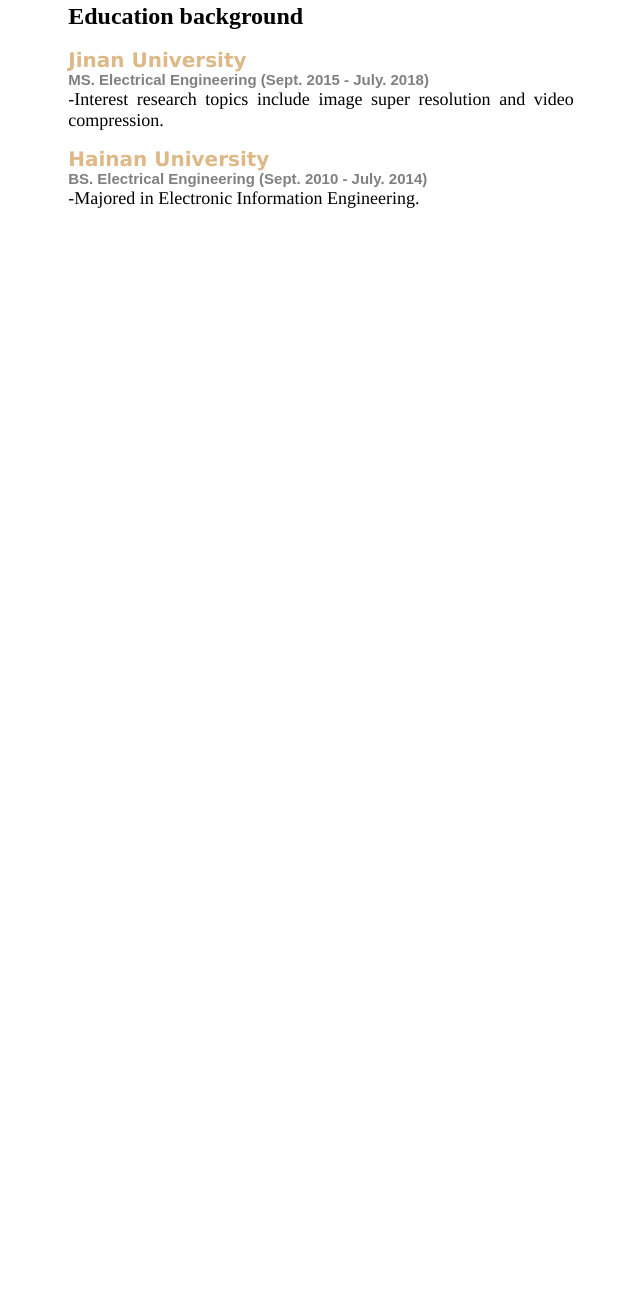
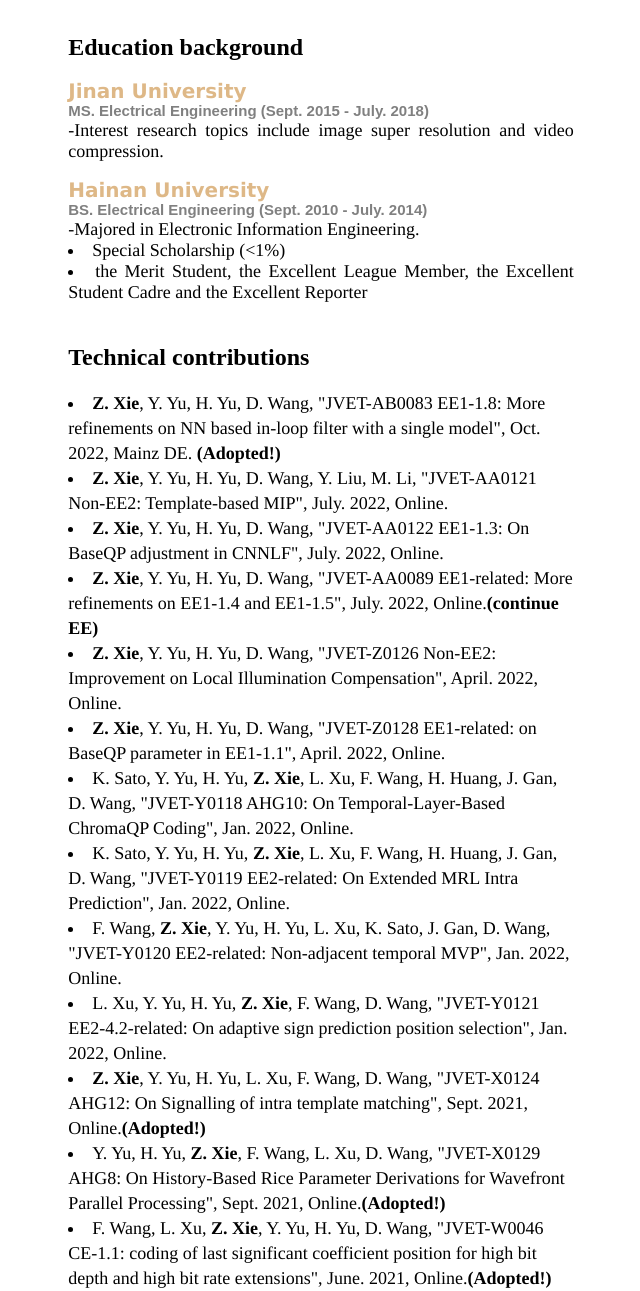
Before and after one commit to xzhgo/xzhgo.github.io, a plain HTML site: page index.html in a window 1280 px wide. Shown: the part 1059-2350 px from the top of the page, without its empty margins (319-959 px from the left). Before the commit the page ends 1528 px from the top, so only its background shows below. Drawn offline with Linux system fonts and the light colour scheme.

Commit message:
update code 2

```diff
--- a/index.html
+++ b/index.html
@@ -19,7 +19,7 @@ style= "color:black; text-decoration:none;" >Zhihuang Xie</a></h2>
 <h2><a style ="color: skyblue; text-decoration:none; margin-left: 20px;">Welcome to Zhihuang Xie's personal page</a></h2>
 <hr/ style="color: lightblue; border: 2px solid; width: 95%; margin-left: 10px">
 </ul>
-<div style="height:1500px;">
+<div style="height:2000px;">
 
 <!--abstract-->
 <body>
@@ -54,14 +54,14 @@ border-radius: 50%/50%;
   font-family: Times;
   line-height: 25px;
   text-align: justify;
-  ">I am working for OPPO as a senior researcher in Video Coding Standard Team (Nebula Lab. in OPPO Research Institute).
+  ">Currently, I am working for OPPO as a senior researcher in Video Coding Standard Team (Nebula Lab. in OPPO Research Institute).
     My research interests include image/video compression, neural network based video coding(hybrid framework), E2E based video coding, super resolution and image processing.
   </a>
   <br/><br/>
-  <a style ="font-family: Times; font-size: 19px;">
-	Familiar with H.265/HEVC, H.266/VVC and AVS3 standards.<br/>
-	Familiar with HM, JEM, VTM, HPM, ECM and NNVC reference software.<br/>
-  Familiar with the video coding standardization process.<br/>
+  <a style ="font-family: Times; font-size: 19px; line-height: 10px;">
+	<li>Familiar with H.265/HEVC, H.266/VVC and AVS3 standards.</li> <br/>
+	<li>Familiar with HM, JEM, VTM, HPM, ECM and NNVC reference software.</li> <br/>
+  <li>Familiar with the video coding standardization process.</li> <br/>
   </a>
   <br>
 
@@ -91,7 +91,32 @@ border-radius: 50%/50%;
 
   <a style="line-height: 20px; font-family: Lucida Grande; font-size: 20px; color: burlywood;"><strong>Hainan University</strong></a><br>
   <a style="font-family: Arial; font-size: 15px; color: gray;"><strong> BS. Electrical Engineering (Sept. 2010 - July. 2014)</strong></a><br>
-  <a style="font-size: 18px; font-family: Times;"> -Majored in Electronic Information Engineering.</a>
+  <a style="font-size: 18px; font-family: Times;"> -Majored in Electronic Information Engineering.</a> <br>
+  <a style="font-size: 18px; font-family: Times;">
+  <li> Special Scholarship (<1%) <br></li>
+  <li> the Merit Student, the Excellent League Member, the Excellent Student Cadre and the Excellent Reporter</li></a><br>
+
+  <h2>Technical contributions</h2>
+  <a style="font-size: 18px; font-family:Times; text-align: left; line-height: 25px;">
+  <li> <strong>Z. Xie</strong>, Y. Yu, H. Yu, D. Wang, "JVET-AB0083 EE1-1.8: More refinements on NN based in-loop filter with a single model", Oct. 2022, Mainz DE.  <strong>(Adopted!)</strong> <br></li>
+  <li> <strong>Z. Xie</strong>, Y. Yu, H. Yu, D. Wang, Y. Liu, M. Li, "JVET-AA0121 Non-EE2: Template-based MIP", July. 2022, Online.<br></li>
+  <li> <strong>Z. Xie</strong>, Y. Yu, H. Yu, D. Wang, "JVET-AA0122 EE1-1.3: On BaseQP adjustment in CNNLF", July. 2022, Online. <br></li>
+  <li> <strong>Z. Xie</strong>, Y. Yu, H. Yu, D. Wang, "JVET-AA0089 EE1-related: More refinements on EE1-1.4 and EE1-1.5", July. 2022, Online.<strong>(continue EE)</strong><br></li>
+  <li> <strong>Z. Xie</strong>, Y. Yu, H. Yu, D. Wang, "JVET-Z0126 Non-EE2: Improvement on Local Illumination Compensation", April. 2022, Online.<br></li>
+  <li> <strong>Z. Xie</strong>, Y. Yu, H. Yu, D. Wang, "JVET-Z0128 EE1-related: on BaseQP parameter in EE1-1.1", April. 2022, Online.<br></li>
+  <li> K. Sato, Y. Yu, H. Yu, <strong>Z. Xie</strong>, L. Xu, F. Wang, H. Huang, J. Gan, D. Wang, "JVET-Y0118 AHG10: On Temporal-Layer-Based ChromaQP Coding", Jan. 2022, Online.<br></li>
+  <li> K. Sato, Y. Yu, H. Yu, <strong>Z. Xie</strong>, L. Xu, F. Wang, H. Huang, J. Gan, D. Wang, "JVET-Y0119 EE2-related: On Extended MRL Intra Prediction", Jan. 2022, Online.<br></li>
+  <li> F. Wang, <strong>Z. Xie</strong>, Y. Yu, H. Yu, L. Xu, K. Sato, J. Gan, D. Wang, "JVET-Y0120 EE2-related: Non-adjacent temporal MVP", Jan. 2022, Online.<br></li>
+  <li> L. Xu, Y. Yu, H. Yu, <strong>Z. Xie</strong>, F. Wang, D. Wang, "JVET-Y0121 EE2-4.2-related: On adaptive sign prediction position selection", Jan. 2022, Online.<br></li>
+  <li> <strong>Z. Xie</strong>, Y. Yu, H. Yu, L. Xu, F. Wang, D. Wang, "JVET-X0124 AHG12: On Signalling of intra template matching", Sept. 2021, Online.<strong>(Adopted!)</strong> <br></li>
+  <li> Y. Yu, H. Yu, <strong>Z. Xie</strong>, F. Wang, L. Xu, D. Wang, "JVET-X0129 AHG8: On History-Based Rice Parameter Derivations for Wavefront Parallel Processing", Sept. 2021, Online.<strong>(Adopted!)</strong> <br></li>
+  <li> F. Wang, L. Xu, <strong>Z. Xie</strong>, Y. Yu, H. Yu, D. Wang, "JVET-W0046 CE-1.1: coding of last significant coefficient position for high bit depth and high bit rate extensions", June. 2021, Online.<strong>(Adopted!)</strong><br></li>
+
+  </a>
+
+
+
+
 </div><!--text part--->
 
 
```
